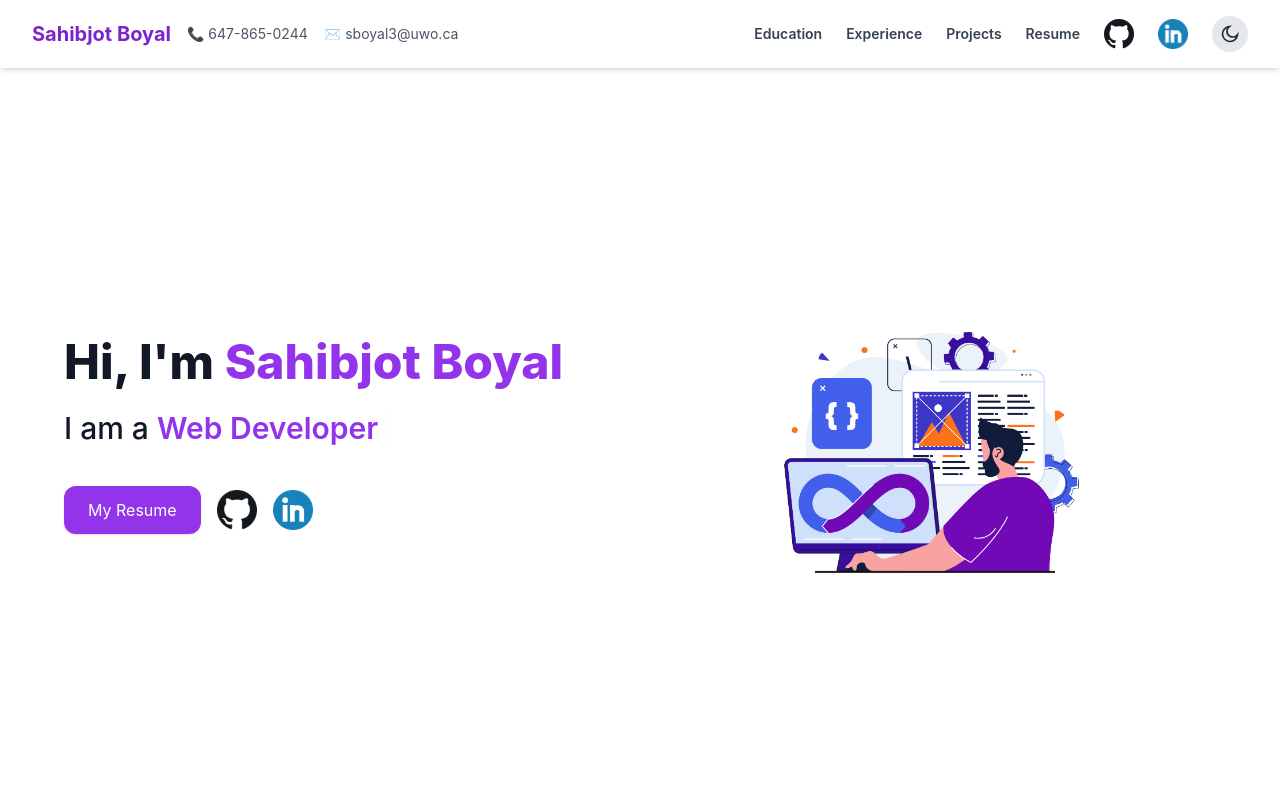
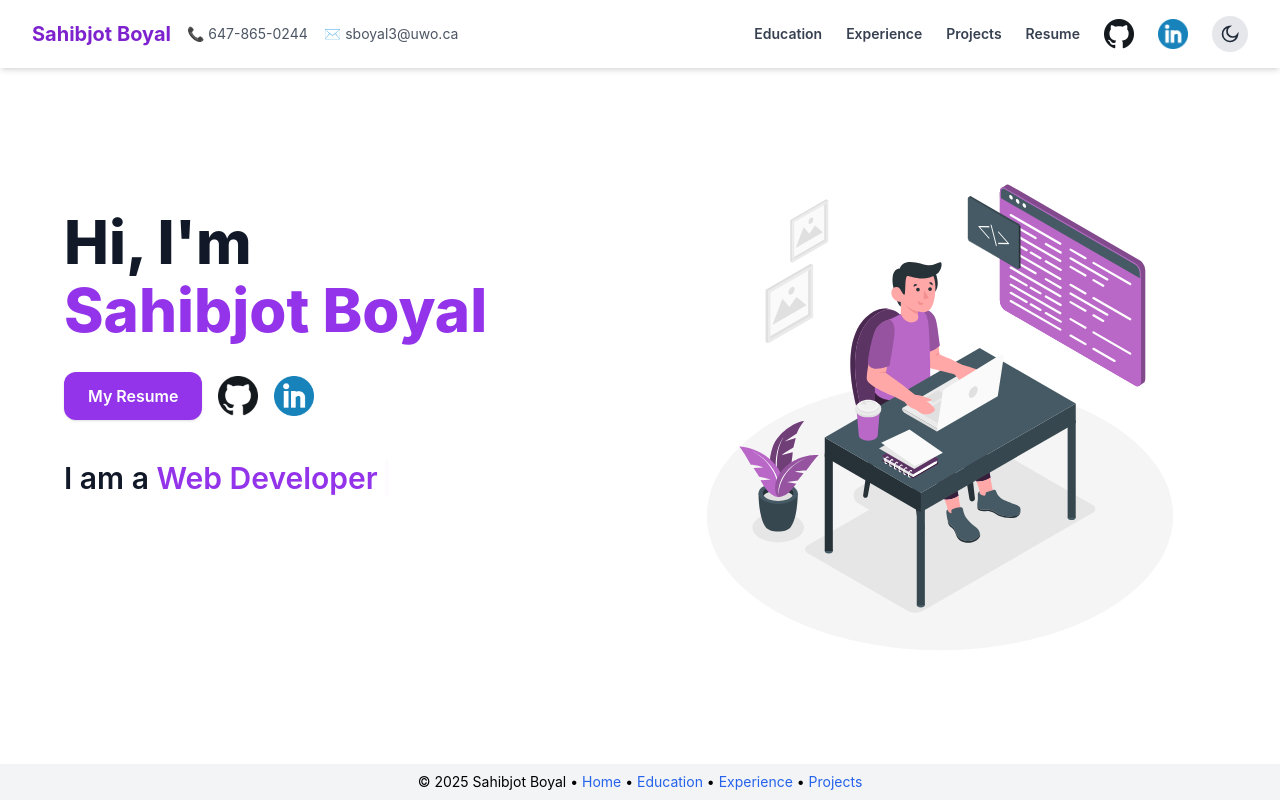
Before and after one commit to SahibjotB/SSB-Website, a React (Vite) app: page / in a window 1280 px wide. Built offline with nearby package versions, Linux system fonts and the light colour scheme.

Commit message:
Changed homepage picture and sizings/fonts

```diff
--- a/src/pages/Home.jsx
+++ b/src/pages/Home.jsx
@@ -1,24 +1,64 @@
 import React from "react";
 import { Typewriter } from "react-simple-typewriter";
-import HeroImage from "../assets/hero-illustration.png";
+import HeroImage from "../assets/hero-illustration.svg";
 import GitHubLogo from "../assets/github-logo.png";
 import LinkedInLogo from "../assets/linkedin-logo.png";
 
 export default function Home() {
   return (
-    <div className="min-h-screen flex flex-col justify-center bg-white text-gray-900 px-6 md:px-16">
-      <div className="flex flex-col-reverse lg:flex-row items-center max-w-6xl mx-auto w-full -mt-16">
+    <div className="min-h-[calc(100vh-300px)] flex items-start lg:items-center bg-white text-gray-900 px-6 md:px-16 pt-8">
+      <div className="flex flex-col-reverse lg:flex-row items-start max-w-6xl mx-auto w-full gap-12">
         {/* Text Section */}
-        <div className="lg:w-1/2 text-center lg:text-left space-y-6">
-          <h1 className="text-4xl md:text-5xl font-extrabold">
-            Hi, I'm <span className="text-purple-600">Sahibjot Boyal</span>
-          </h1>
+        <div className="lg:w-1/2 text-center lg:text-left space-y-6 pt-28">
+          <div>
+            <h1 className="text-5xl md:text-6xl font-extrabold">Hi, I'm</h1>
+            <h1 className="text-5xl md:text-6xl font-extrabold text-purple-600 mt-2">
+              Sahibjot Boyal
+            </h1>
+          </div>
 
-          <h2 className="text-2xl md:text-3xl font-medium">
+          <div className="flex flex-wrap justify-center lg:justify-start gap-4 pt-2 items-center">
+            <a
+              href="/sahib-resume.pdf"
+              target="_blank"
+              rel="noopener noreferrer"
+              className="px-6 py-3 bg-purple-600 text-white rounded-xl shadow hover:bg-purple-800 transition font-semibold text-base md:text-base"
+            >
+              My Resume
+            </a>
+            <a
+              href="https://github.com/SahibjotB"
+              target="_blank"
+              rel="noopener noreferrer"
+            >
+              <img
+                src={GitHubLogo}
+                alt="GitHub"
+                className="w-10 h-10 hover:scale-110 transition-transform"
+              />
+            </a>
+            <a
+              href="https://www.linkedin.com/in/sahibjotb/"
+              target="_blank"
+              rel="noopener noreferrer"
+            >
+              <img
+                src={LinkedInLogo}
+                alt="LinkedIn"
+                className="w-10 h-10 hover:scale-110 transition-transform"
+              />
+            </a>
+          </div>
+
+          <h2 className="text-2xl md:text-3xl font-semibold pt-4">
             I am a{" "}
             <span className="text-purple-600 font-semibold">
               <Typewriter
-                words={["Software Developer", "Web Developer", "Computer Scientist"]}
+                words={[
+                  "Software Developer",
+                  "Web Developer",
+                  "Computer Scientist",
+                ]}
                 loop={0}
                 cursor
                 cursorStyle="|"
@@ -28,40 +68,14 @@ export default function Home() {
               />
             </span>
           </h2>
-
-          <div className="flex flex-wrap justify-center lg:justify-start gap-4 pt-4 items-center">
-            <a
-              href="/sahib-resume.pdf"
-              target="_blank"
-              rel="noopener noreferrer"
-              className="px-6 py-3 bg-purple-600 text-white rounded-xl shadow hover:bg-purple-800 transition"
-            >
-              My Resume
-            </a>
-            <a href="https://github.com/SahibjotB" target="_blank" rel="noopener noreferrer">
-              <img
-                src={GitHubLogo}
-                alt="GitHub"
-                className="w-10 h-10 hover:scale-110 transition-transform"
-              />
-            </a>
-            <a href="https://www.linkedin.com/in/sahibjotb/" target="_blank" rel="noopener noreferrer">
-              <img
-                src={LinkedInLogo}
-                alt="LinkedIn"
-                className="w-10 h-10 hover:scale-110 transition-transform"
-              />
-            </a>
-          </div>
-
         </div>
 
         {/* Image Section */}
-        <div className="lg:w-1/2 mb-10 lg:mb-0 flex justify-center">
+        <div className="lg:w-1/2 flex justify-center pt-10">
           <img
             src={HeroImage}
             alt="Hero"
-            className="w-[85%] max-w-[400px] lg:max-w-[480px] object-contain"
+            className="w-[95%] max-w-[650px] object-contain"
           />
         </div>
       </div>
```
Also changed, not shown: src/assets/hero-illustration.jpg (deleted), src/assets/hero-illustration.svg.
